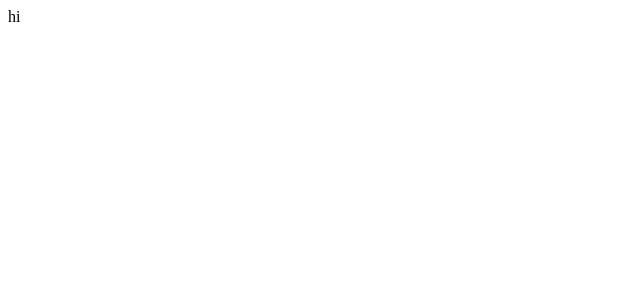
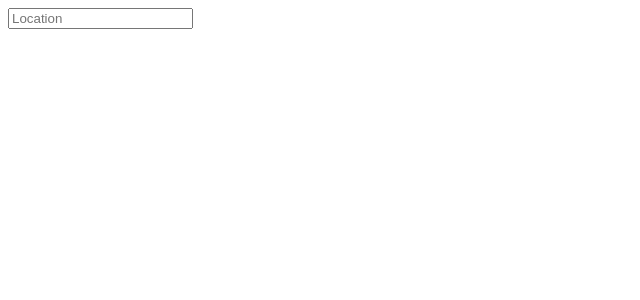
Before and after one commit to GregDoming/WeatherClient, a React app: page / in a window 1280 px wide. Shown: the top 300 px of the page, without its empty margins (0-640 px from the left). Built offline with nearby package versions, Linux system fonts and the light colour scheme; the HTML template or start-up script is replaced by a standard one.

Commit message:
created a reusable input component and container to take in input of location.

```diff
--- a/package.json
+++ b/package.json
@@ -33,7 +33,9 @@
   },
   "dependencies": {
     "path": "^0.12.7",
+    "prop-types": "^15.7.2",
     "react": "^16.8.4",
-    "react-dom": "^16.8.4"
+    "react-dom": "^16.8.4",
+    "whatwg-fetch": "^3.0.0"
   }
 }
--- a/src/App.js
+++ b/src/App.js
@@ -1,8 +1,14 @@
 import React, { Component } from 'react';
+import LocationData from './containers/LocationData.js';
 
 class App extends Component {
   render() {
-    return <div>hi</div>;
+    return (
+
+      <div>
+        <LocationData />
+      </div>
+    );
   }
 }
 
--- /dev/null
+++ b/src/components/LocationInput.js
@@ -0,0 +1,21 @@
+import React from 'react';
+
+const input = (props) => {
+  let inputElement = null;
+
+  switch (props.inputType) {
+    case ('text'):
+      inputElement = <input {...props} />;
+      break;
+    default:
+      inputElement = <input {...props}/>;
+  }
+  return (
+    <div>
+      <label>{props.label}</label>
+      {inputElement}
+    </div>
+  );
+};
+
+export default input;
--- /dev/null
+++ b/src/containers/LocationData.js
@@ -0,0 +1,35 @@
+import React, { Component } from 'react';
+import 'whatwg-fetch';
+import PropTypes from 'prop-types'
+
+import Input from '../components/LocationInput.js';
+
+class LocationData extends Component {
+  state = {
+    location: '',
+  }
+
+  // handleLocationClick = async (str) => {
+  //   // fetch('/users', {
+  //   //   method: 'POST',
+  //   //   body: new FormData(form)
+  //   // })
+  // }
+
+  handleChange = (event) => {
+    this.setState({ [event.target.name]: event.target.value})
+  }
+
+
+  render () {
+    console.log(this.state.location);
+    return (
+      <form onSubmit={this.handleChange}>
+        <Input inputType="input" type="text" placeholder="Location" ></Input>
+        {/* <button onClick={this.handleLocationClick}></button> */}
+      </form>
+    )
+  }
+}
+
+export default LocationData;
```
Also changed, not shown: .babelrc, 2 other files (tests, documents, lock files or other folders).
